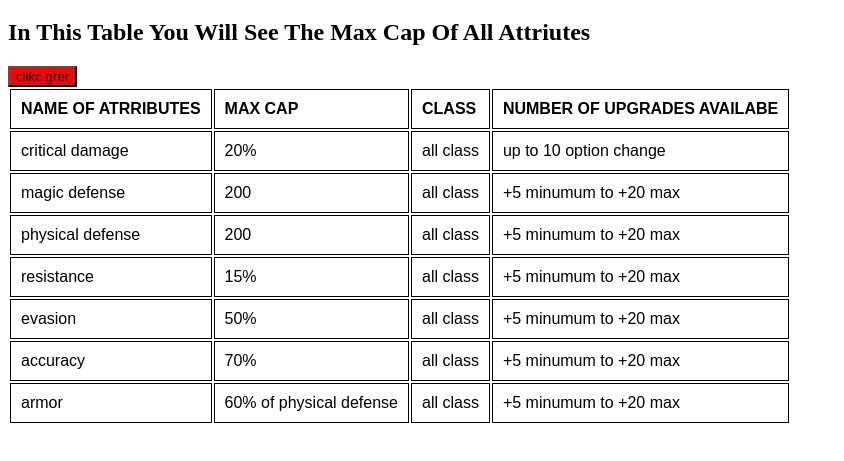
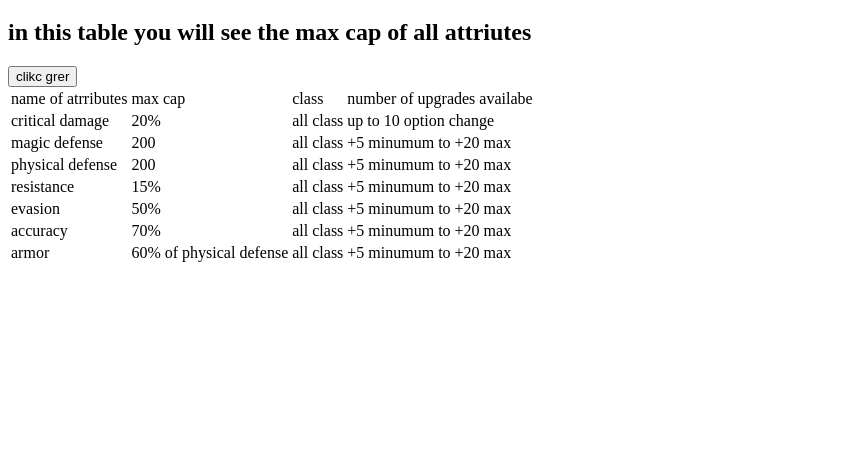
Before and after one commit to jadeleonard/projectgamea, a plain HTML site: page page2.html in a window 1280 px wide. Shown: the part 61-522 px from the top of the page, without its empty margins (0-844 px from the left). Drawn offline with Linux system fonts and the light colour scheme.

Commit message:
2 files modified

```diff
--- a/styles2.css
+++ b/styles2.css
@@ -1,28 +1,4 @@
-thead {
-  text-transform: uppercase;
-  font-weight: bold;
-  font-family: sans-serif;
-  color: black;
+body{
+  font:14px;
 
-  color: black;
 }
-td {
-  border: 1px solid black;
-  box-sizing: border-box;
-  padding: 10px;
-  font-family: sans-serif;
-  margin-left: 50px;
-}
-tbody {
-}
-. h1 {
-  text-transform: uppercase;
-}
-
-h2 {
-  text-transform: capitalize;
-}
-
-button {
-  background-color: red;
-}
```
Also changed, not shown: index.html (+1 -1 lines).
